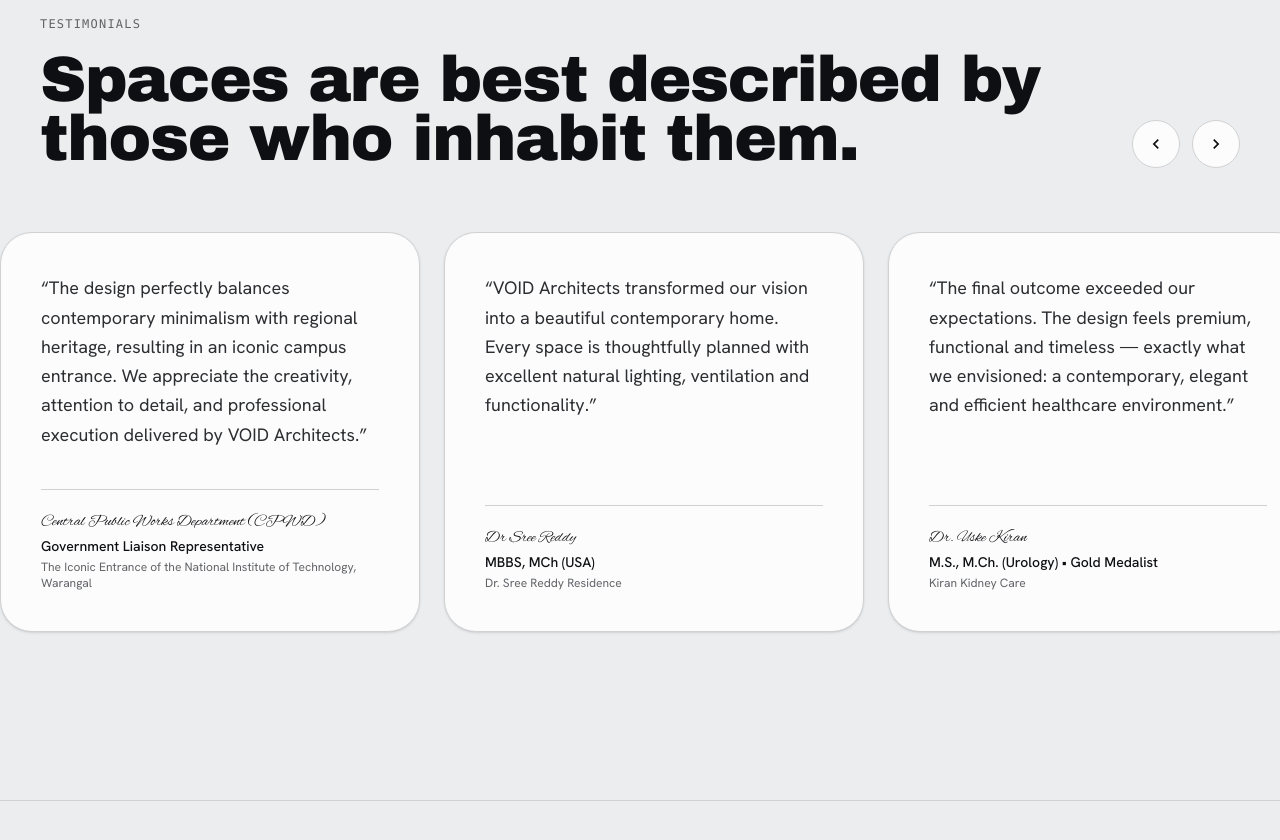
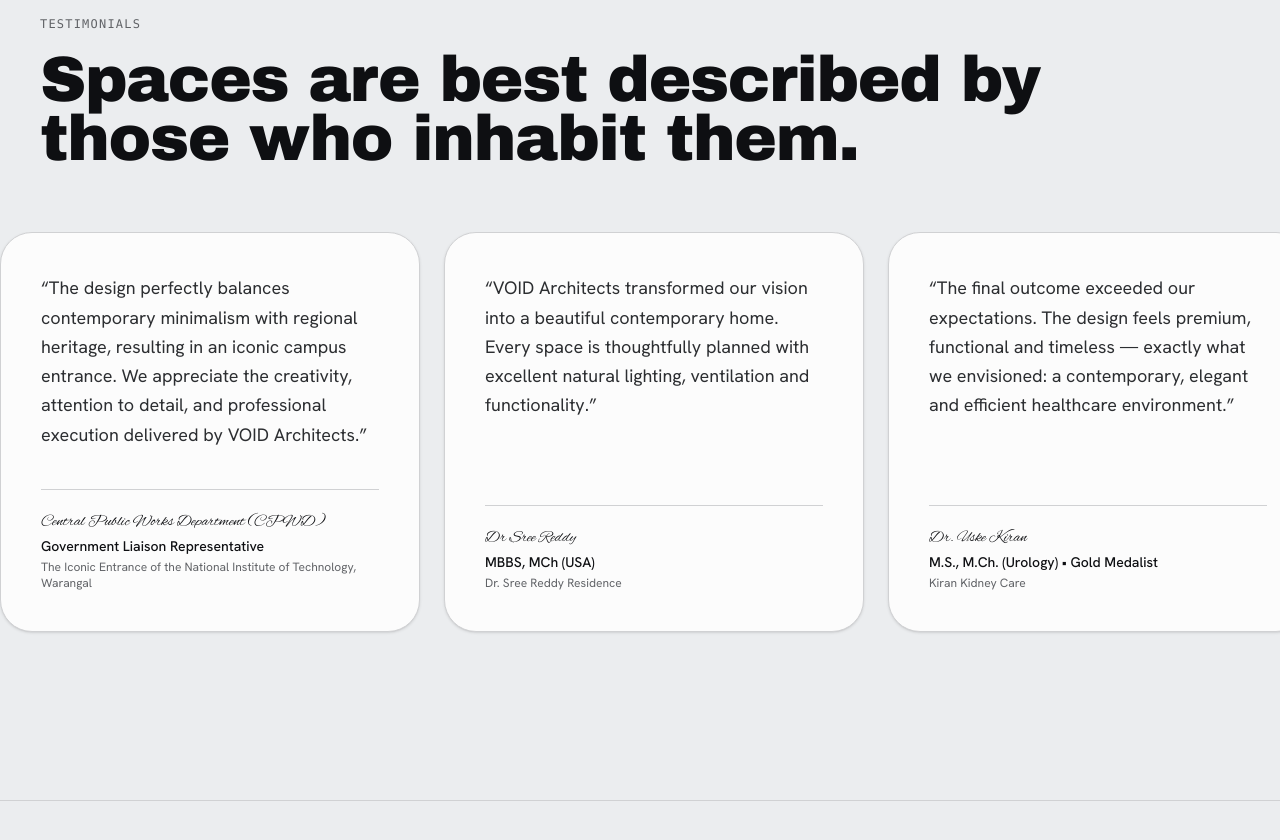
Before and after one commit to Babblu9/void-architects, a Next.js app: page / in a window 1280 px wide. Shown: the part 4280-5120 px from the top of the page. Built offline with nearby package versions, Linux system fonts and the light colour scheme.

Commit message:
style: remove arrow buttons in testimonial slider

```diff
--- a/src/components/Testimonials.tsx
+++ b/src/components/Testimonials.tsx
@@ -1,27 +1,14 @@
 "use client";
 
-import { useRef } from "react";
 import Image from "next/image";
 import Reveal from "./Reveal";
 import { TESTIMONIALS } from "@/lib/data";
 
 export default function Testimonials() {
-  const scrollRef = useRef<HTMLDivElement>(null);
-
-  const scroll = (direction: "left" | "right") => {
-    const el = scrollRef.current;
-    if (!el) return;
-    const scrollAmount = 444; // Card width (420px) + gap (24px)
-    el.scrollBy({
-      left: direction === "left" ? -scrollAmount : scrollAmount,
-      behavior: "smooth",
-    });
-  };
-
   return (
     <section id="testimonials" className="border-t border-line bg-paper-2 py-24 md:py-36 overflow-hidden">
       <div className="mx-auto max-w-[1600px] px-5 md:px-10">
-        {/* Header with Slider Controls */}
+        {/* Header */}
         <div className="flex flex-col gap-6 md:flex-row md:items-end md:justify-between mb-16">
           <Reveal>
             <span className="label text-muted text-xs uppercase tracking-widest font-mono">Testimonials</span>
@@ -31,33 +18,10 @@ export default function Testimonials() {
               those who inhabit them.
             </h2>
           </Reveal>
-
-          {/* Slider Controls */}
-          <Reveal className="hidden md:flex gap-3 self-end md:self-auto">
-            <button
-              onClick={() => scroll("left")}
-              className="w-12 h-12 rounded-full border border-line flex items-center justify-center hover:bg-ink hover:text-paper transition-colors cursor-pointer text-ink bg-pure"
-              aria-label="Previous testimonials"
-            >
-              <svg className="w-5 h-5 fill-current" viewBox="0 0 24 24">
-                <path d="M15.41 7.41L14 6l-6 6 6 6 1.41-1.41L10.83 12z" />
-              </svg>
-            </button>
-            <button
-              onClick={() => scroll("right")}
-              className="w-12 h-12 rounded-full border border-line flex items-center justify-center hover:bg-ink hover:text-paper transition-colors cursor-pointer text-ink bg-pure"
-              aria-label="Next testimonials"
-            >
-              <svg className="w-5 h-5 fill-current" viewBox="0 0 24 24">
-                <path d="M10 6L8.59 7.41 13.17 12l-4.58 4.59L10 18l6-6z" />
-              </svg>
-            </button>
-          </Reveal>
         </div>
 
         {/* Horizontal Slider Track */}
         <div
-          ref={scrollRef}
           className="flex gap-6 overflow-x-auto scrollbar-none snap-x snap-mandatory pb-6 px-1 -mx-5 md:-mx-10 md:px-10"
           style={{ scrollbarWidth: "none", msOverflowStyle: "none" }}
         >
```
